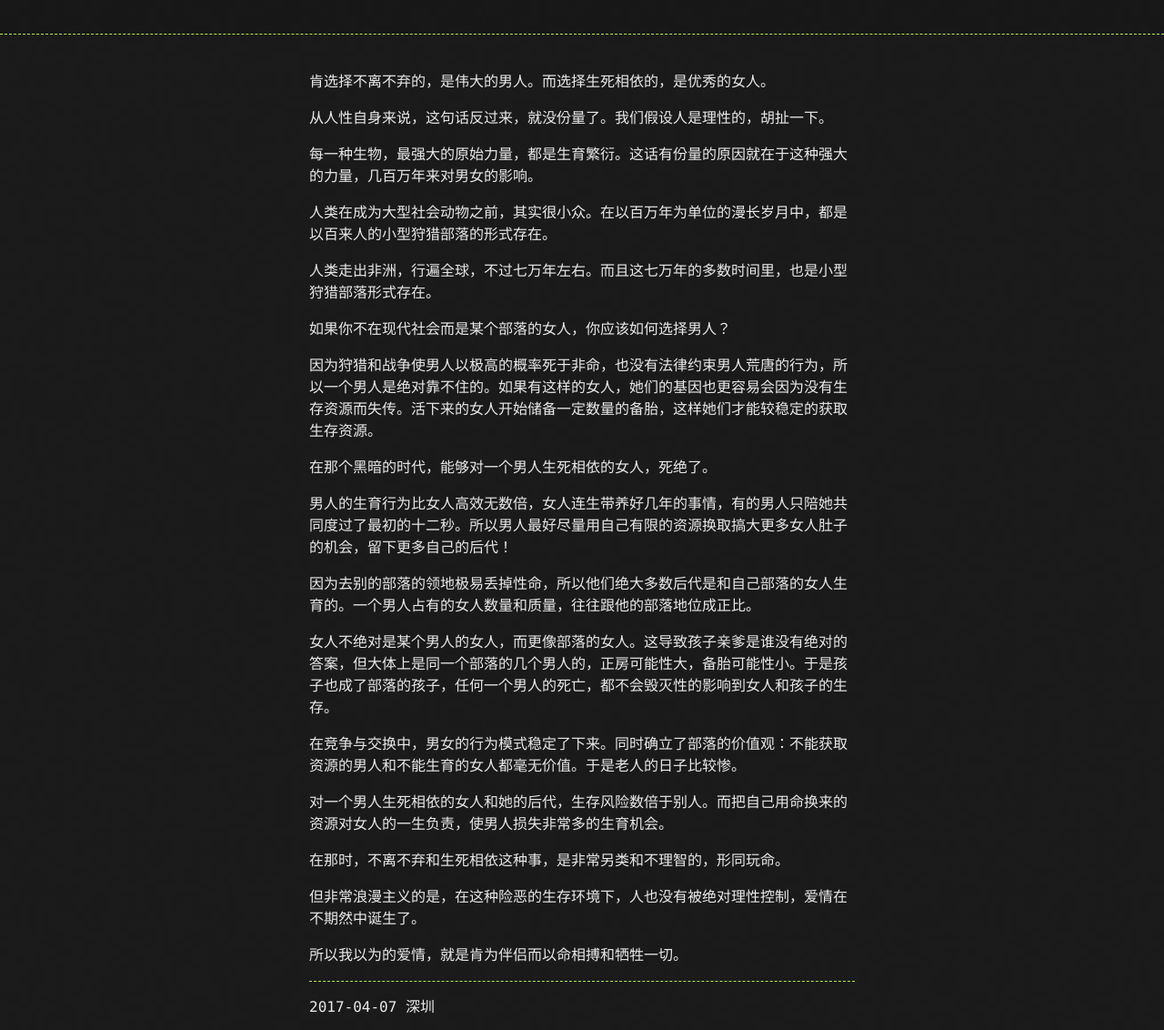
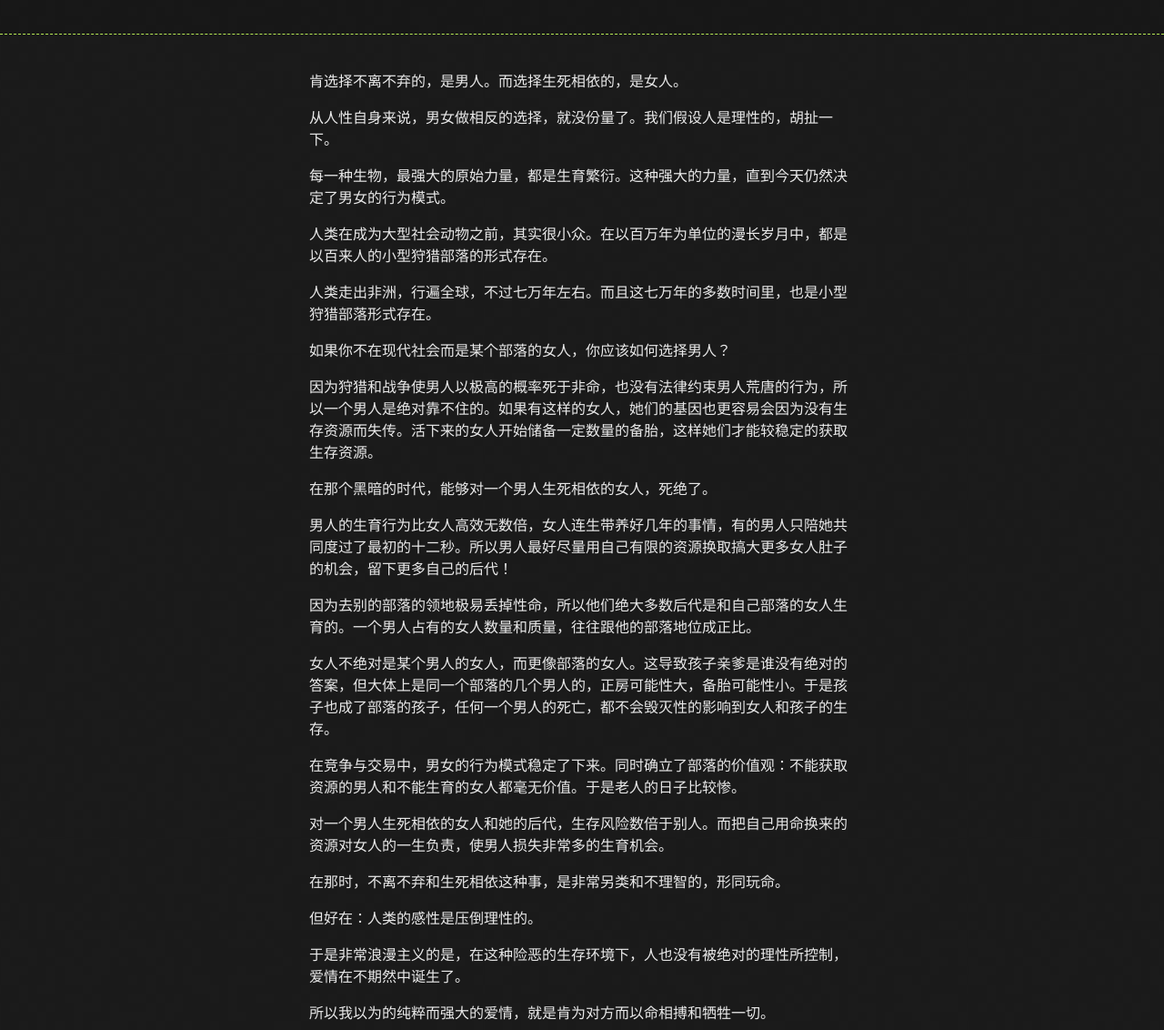
Before and after one commit to 6xiao/6xiao.github.io, a plain HTML site: page 2017/0407.love.html in a window 1280 px wide. Shown: the part 143-1275 px from the top of the page at 91% size. Drawn offline with Linux system fonts and the light colour scheme.

Commit message:
opt words

```diff
--- a/2017/0407.love.html
+++ b/2017/0407.love.html
@@ -24,9 +24,9 @@
 
 	<div class="container">
 		<section id="main_content">
-			<p>肯选择不离不弃的，是伟大的男人。而选择生死相依的，是优秀的女人。</p>
-			<p>从人性自身来说，这句话反过来，就没份量了。我们假设人是理性的，胡扯一下。</p>
-			<p>每一种生物，最强大的原始力量，都是生育繁衍。这话有份量的原因就在于这种强大的力量，几百万年来对男女的影响。</p>
+			<p>肯选择不离不弃的，是男人。而选择生死相依的，是女人。</p>
+			<p>从人性自身来说，男女做相反的选择，就没份量了。我们假设人是理性的，胡扯一下。</p>
+			<p>每一种生物，最强大的原始力量，都是生育繁衍。这种强大的力量，直到今天仍然决定了男女的行为模式。</p>
 			<p>人类在成为大型社会动物之前，其实很小众。在以百万年为单位的漫长岁月中，都是以百来人的小型狩猎部落的形式存在。</p>
 			<p>人类走出非洲，行遍全球，不过七万年左右。而且这七万年的多数时间里，也是小型狩猎部落形式存在。</p>
 			<p>如果你不在现代社会而是某个部落的女人，你应该如何选择男人？</p>
@@ -35,11 +35,12 @@
 			<p>男人的生育行为比女人高效无数倍，女人连生带养好几年的事情，有的男人只陪她共同度过了最初的十二秒。所以男人最好尽量用自己有限的资源换取搞大更多女人肚子的机会，留下更多自己的后代！</p>
 			<p>因为去别的部落的领地极易丢掉性命，所以他们绝大多数后代是和自己部落的女人生育的。一个男人占有的女人数量和质量，往往跟他的部落地位成正比。</p>
 			<p>女人不绝对是某个男人的女人，而更像部落的女人。这导致孩子亲爹是谁没有绝对的答案，但大体上是同一个部落的几个男人的，正房可能性大，备胎可能性小。于是孩子也成了部落的孩子，任何一个男人的死亡，都不会毁灭性的影响到女人和孩子的生存。</p>
-			<p>在竞争与交换中，男女的行为模式稳定了下来。同时确立了部落的价值观：不能获取资源的男人和不能生育的女人都毫无价值。于是老人的日子比较惨。</p>
+			<p>在竞争与交易中，男女的行为模式稳定了下来。同时确立了部落的价值观：不能获取资源的男人和不能生育的女人都毫无价值。于是老人的日子比较惨。</p>
 			<p>对一个男人生死相依的女人和她的后代，生存风险数倍于别人。而把自己用命换来的资源对女人的一生负责，使男人损失非常多的生育机会。</p>
 			<p>在那时，不离不弃和生死相依这种事，是非常另类和不理智的，形同玩命。</p>
-			<p>但非常浪漫主义的是，在这种险恶的生存环境下，人也没有被绝对理性控制，爱情在不期然中诞生了。</p>
-			<p>所以我以为的爱情，就是肯为伴侣而以命相搏和牺牲一切。</p>
+			<p>但好在：人类的感性是压倒理性的。</p>
+			<p>于是非常浪漫主义的是，在这种险恶的生存环境下，人也没有被绝对的理性所控制，爱情在不期然中诞生了。</p>
+			<p>所以我以为的纯粹而强大的爱情，就是肯为对方而以命相搏和牺牲一切。</p>
 			<hr>
 			<p>2017-04-07 深圳</p>
 			<p>每个人都是孤独的，每个人都会用不同的方式换取不同的安慰</p>
```
Also changed, not shown: 2016/0929.explicit.html (+5 -4 lines), 2017/0116.someonelikeyou.html (+1 -1 lines), 2017/0122.token.html (+1 -1 lines).
